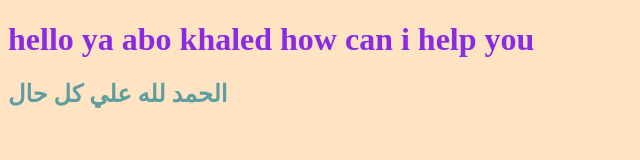
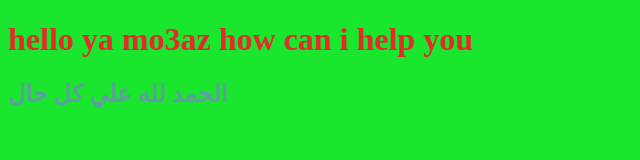
Before and after one commit to Mohamedkhaled15/myproject, a plain HTML site: page index.html in a window 1280 px wide. Shown: the whole page, without its empty margins (0-640 px from the left). Drawn offline with Linux system fonts and the light colour scheme.

Commit message:
mo3az update

```diff
--- a/index.html
+++ b/index.html
@@ -8,7 +8,7 @@
     <link rel="stylesheet" href="style.css">
 </head>
 <body>
-    <h1>hello ya abo khaled how can i help you </h1>
+    <h1>hello ya mo3az how can i help you </h1>
     <h2>الحمد لله علي كل حال </h2>
     <script src="app.js"></script>
 </body>
--- a/style.css
+++ b/style.css
@@ -1,9 +1,9 @@
 h1{
-    color:blueviolet;
+    color:rgb(226, 43, 43);
 }
 h2{
     color: cadetblue;
 }
 body{
-    background-color: bisque;
+    background-color: rgb(26, 230, 46);
 }
```
